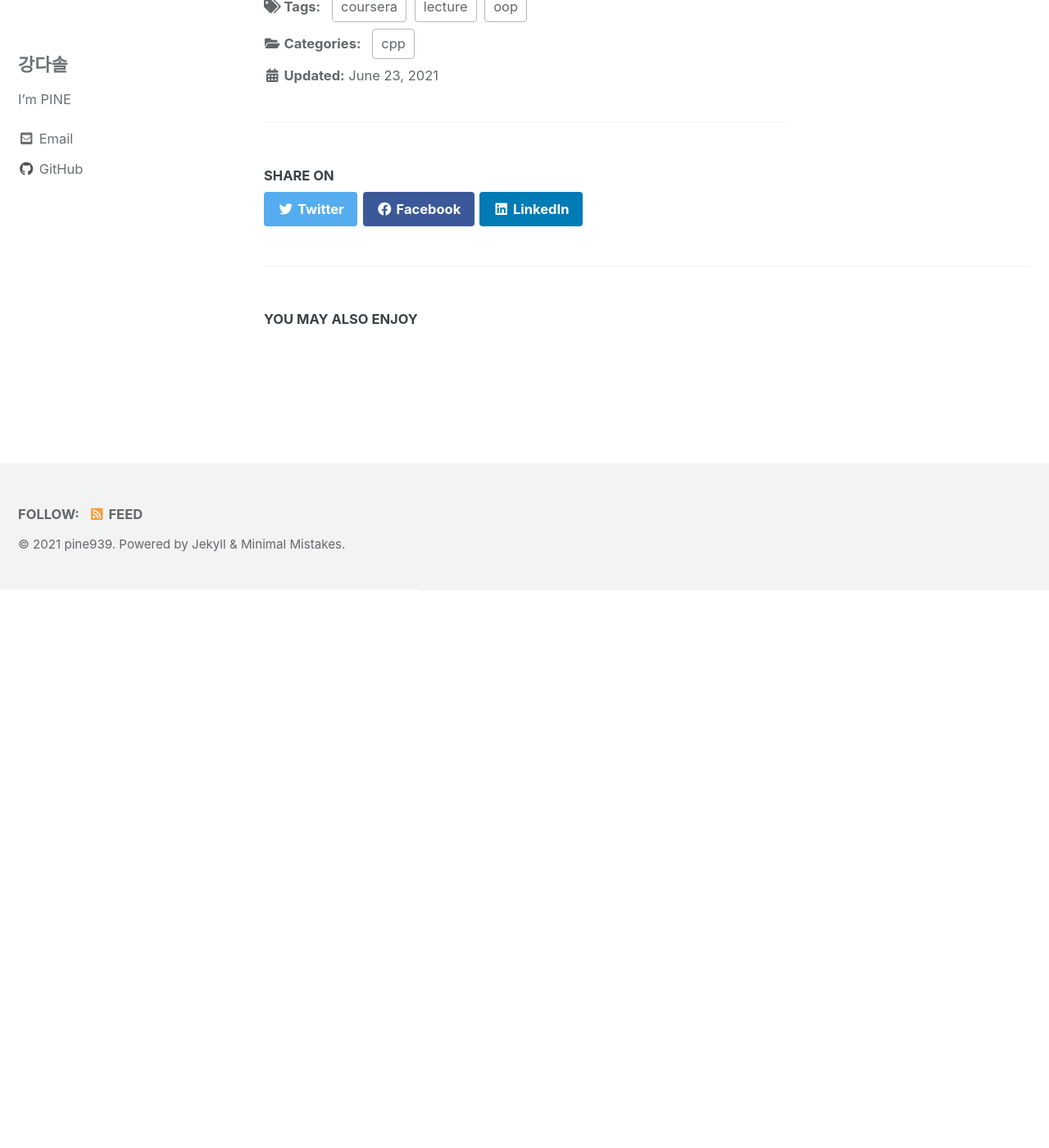
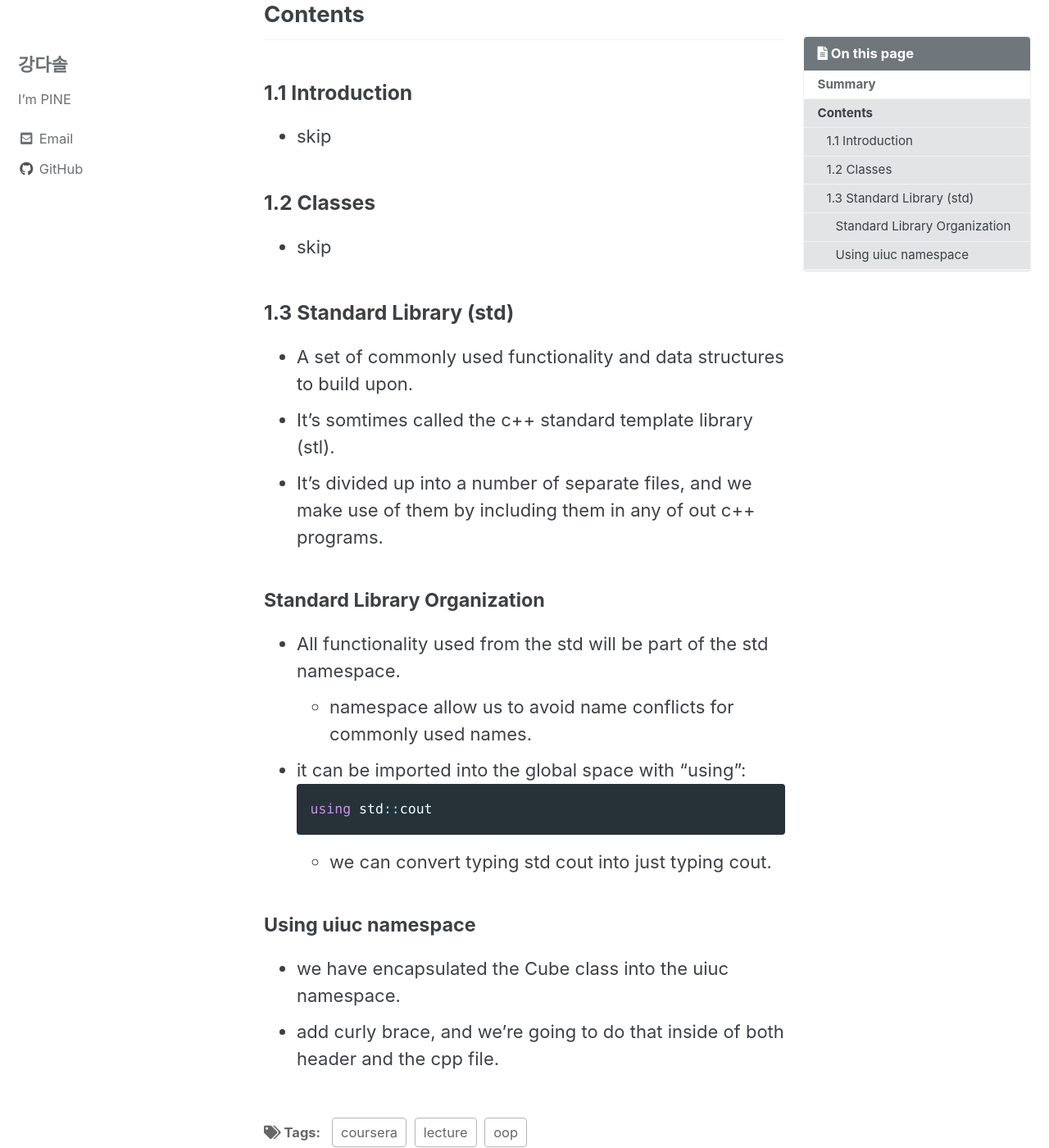
Before and after one commit to pine939/pine939.github.io, a Jekyll site: the page built from _posts/2021-06-23-coursera_cpp_1.md, in a window 1280 px wide and 1400 px high, scrolled down 680 px. Shown: the whole window at 82% size. Built offline with Jekyll 4.4.1, drawn with Linux system fonts in a browser that asks for light colours; cached includes are drawn as plain includes; some of the changed text lies outside the part shown.

Commit message:
coursera 1주차 강의 정리 - std

````diff
--- a/_posts/2021-06-23-coursera_cpp_1.md
+++ b/_posts/2021-06-23-coursera_cpp_1.md
@@ -13,12 +13,43 @@ toc: true
 toc_sticky: true
 
 date: 2021-06-23
-last_modified_at: 2021-06-23
+last_modified_at: 2021-06-28
 ---
 
-## 개요
+## Summary
 
-* 강의 : https://coursera.org/share/e8050dce1663013e44c5be982086249a
+* Lecture
+  * https://coursera.org/share/e8050dce1663013e44c5be982086249a
 * 1.1 Introduction
 * 1.2 Classes
-* 1.3 STL
+* 1.3 Standard Library (std)
+
+## Contents
+### 1.1 Introduction
+
+* skip
+
+### 1.2 Classes
+
+* skip
+
+### 1.3 Standard Library (std)
+
+* A set of commonly used functionality and data structures to build upon.
+* It's somtimes called the c++ standard template library (stl).
+* It's divided up into a number of separate files, and we make use of them by including them in any of out c++ programs.
+
+#### Standard Library Organization
+
+* All functionality used from the std will be part of the std namespace.
+  * namespace allow us to avoid name conflicts for commonly used names.
+* it can be imported into the global space with "using":
+  ```cpp
+  using std::cout
+  ```
+  * we can convert typing std cout into just typing cout.
+
+#### Using uiuc namespace
+
+* we have encapsulated the Cube class into the uiuc namespace.
+* add curly brace, and we're going to do that inside of both header and the cpp file.
````
